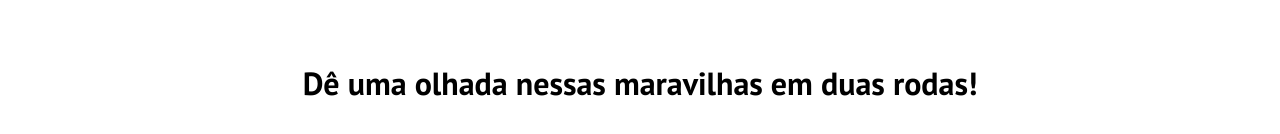
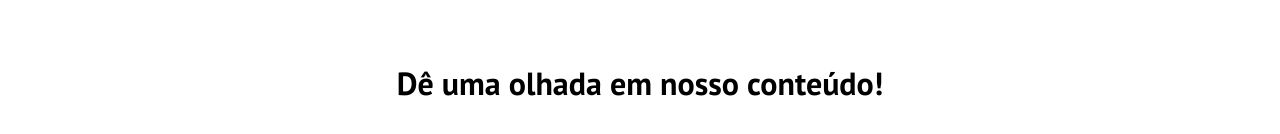
Before and after one commit to isaacwrk/react-gh-pages, a React (Create React App) app: page / in a window 1280 px wide. Shown: the part 882-1016 px from the top of the page. Built offline with nearby package versions, Linux system fonts and the light colour scheme.

Commit message:
cards finalizados + iniciando criaçao de pagina dos produtos

```diff
--- a/src/components/Cards.jsx
+++ b/src/components/Cards.jsx
@@ -5,11 +5,17 @@ import './Cards.css'
 function Cards() {
     return (
         <div className="cards">
-            <h1>Dê uma olhada nessas maravilhas em duas rodas!</h1>
+            <h1>Dê uma olhada em nosso conteúdo!</h1>
             <div className="cards__container">
                 <div className="cards__wrapper">
                     <ul className="cards__items">
                         <CardItem src="images/a4.jpg" text="A rainha das BigTrails, conheça a máquina mais preparada para qualquer viagem!" label="BMW 1200GS" path='/services'></CardItem>
+                        <CardItem src="images/a1.jpg" text="Off Road ou On Road? Qual moto tem mais dominio nos terrenos?" label="Africa Twin 1100" path='/services'></CardItem>
+                    </ul>
+                    <ul className="cards__items">
+                        <CardItem src="images/a8.jpg" text="Moto é terapia! Veja os beneficios de viajar de moto" label="KTM 1150 Adventure" path='/services'></CardItem>
+                        <CardItem src="images/a7.jpg" text="Quais são os acessórios indispensáveis na hora de viajar?" label="BMW F800 GS" path='/services'></CardItem>
+                        <CardItem src="images/a2.jpg" text="Sinta a adrenalina de enfrentar diferentes terrenos!" label="KTM Adventure" path='/services'></CardItem>
                     </ul>
                 </div>
             </div>
```
Also changed, not shown: src/components/pages/Products.jsx (added).
